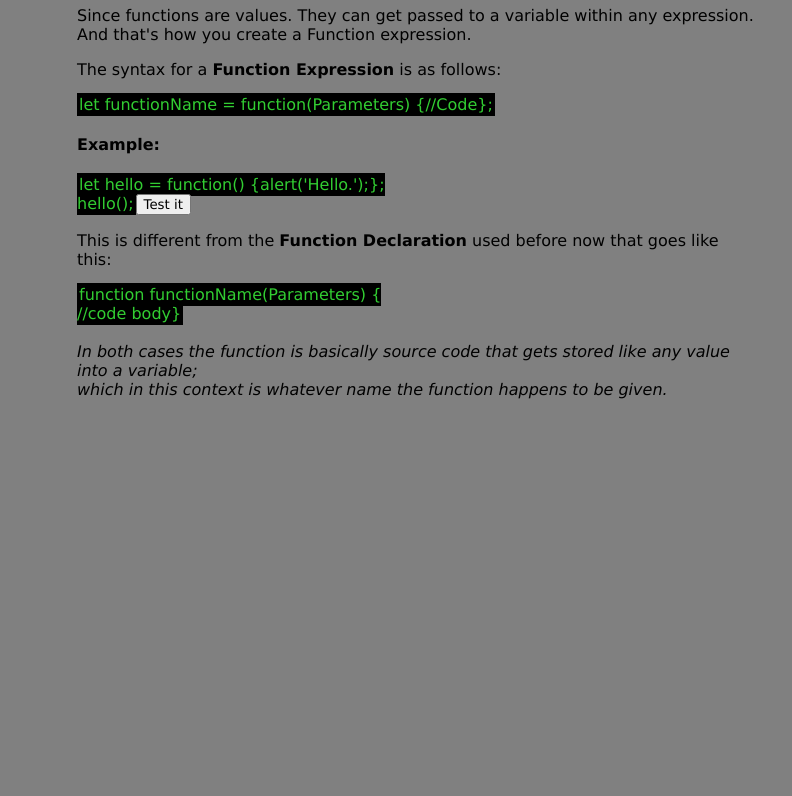
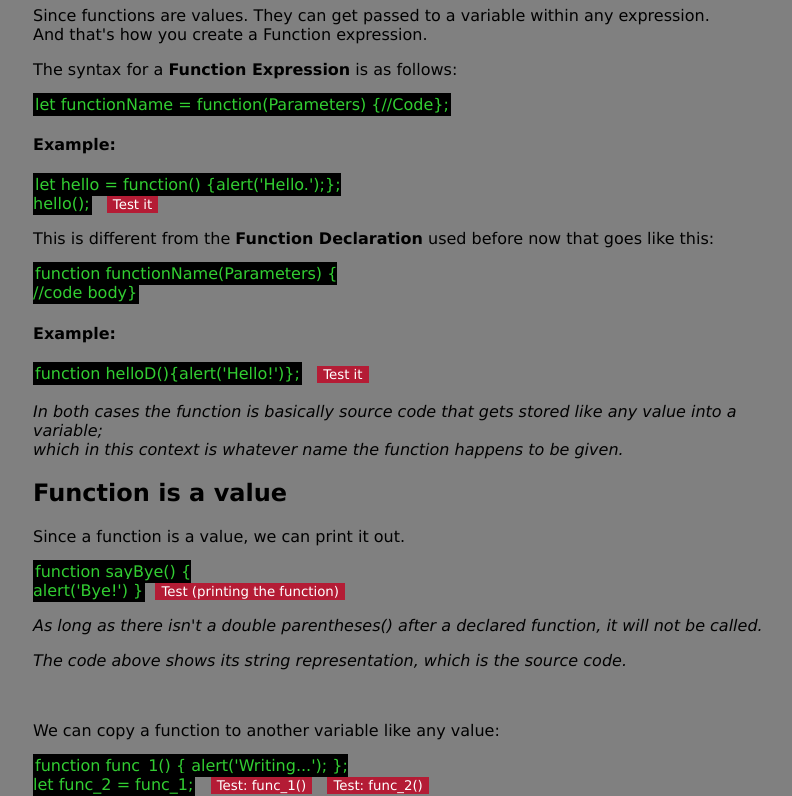
Before and after one commit to AYUB-NBP/Javascript.info-Learning, a plain HTML site: page 2.JavaScript Fundamentals/2.16 Function expressions.html in a window 1280 px wide. Shown: the part 75-871 px from the top of the page, without its empty margins (223-1015 px from the left). Before the commit the page ends 800 px from the top, so only its background shows below. Drawn offline with Linux system fonts and the light colour scheme.

Commit message:
Function Expressions

```diff
--- a/2.JavaScript Fundamentals/2.16 Function expressions.html
+++ b/2.JavaScript Fundamentals/2.16 Function expressions.html
@@ -5,7 +5,7 @@
         <meta charset="UTF-8">
         <meta http-equiv="X-UA-Compatible" content="IE=edge">
         <meta name="viewport" content="width=device-width, initial-scale=1.0">
-        <title>Functions</title>
+        <title>Function Expression</title>
         <link rel="stylesheet" href="../style.css">
 
     </head>
@@ -22,13 +22,34 @@
         <script>
             let hello = function () { alert('Hello.'); };
         </script>
-        <code>let hello = function() {alert('Hello.');};<br>hello();</code><button onclick="hello()">Test it</button>
+        <code>let hello = function() {alert('Hello.');};<br>hello();</code> &nbsp; <button onclick="hello()">Test
+            it</button>
 
         <p>This is different from the <b>Function Declaration</b> used before now that goes like this:</p>
-        <code>function functionName(Parameters) {<br>//code body}</code>
+        <code>function functionName(Parameters) {<br>//code body}</code><br>
+        <h4>Example:</h4>
+        <script>function helloD() { alert('Hello!') };</script>
+        <code>function helloD(){alert('Hello!')};</code> &nbsp; <button onclick="helloD()">Test it</button>
         <br><br>
         <i>In both cases the function is basically source code that gets stored like any value into a variable;<br>which
             in this context is whatever name the function happens to be given. </i>
+        <h2>Function is a value</h2>
+        <p>Since a function is a value, we can print it out.</p>
+        <script>function sayBye() { alert('Bye!') };</script>
+        <code>function sayBye() {<br> alert('Bye!') }</code>&nbsp;
+        <button onclick="alert(sayBye)">Test (printing the function)</button>
+        <br>
+        <p><i>As long as there isn't a double parentheses() after a declared function, it will not be called.</i></p>
+        <p><i>The code above shows its string representation, which is the source code.</i></p>
+        <br>
+        <p>We can copy a function to another variable like any value:</p>
+        <script>
+            function func_1() { alert('Writing...');};
+            let func_2 = func_1;
+        </script>
+        <code>function func_1() { alert('Writing...'); };<br>
+        let func_2 = func_1;</code> &nbsp;
+        <button onclick= "func_1()">Test: func_1()</button> &nbsp; <button onclick="func_2()">Test: func_2()</button>
     </body>
 
 
--- a/style.css
+++ b/style.css
@@ -3,7 +3,7 @@
 }
 
 body {
-    margin: auto 300px;
+    margin: auto 20vw;
     background-color: grey;
 }
 
@@ -25,3 +25,8 @@ code {
 .logic {
     color: yellow;
 }
+button{
+    border: none;
+    color: white;
+    background-color: rgb(180, 28, 53);
+}
```
